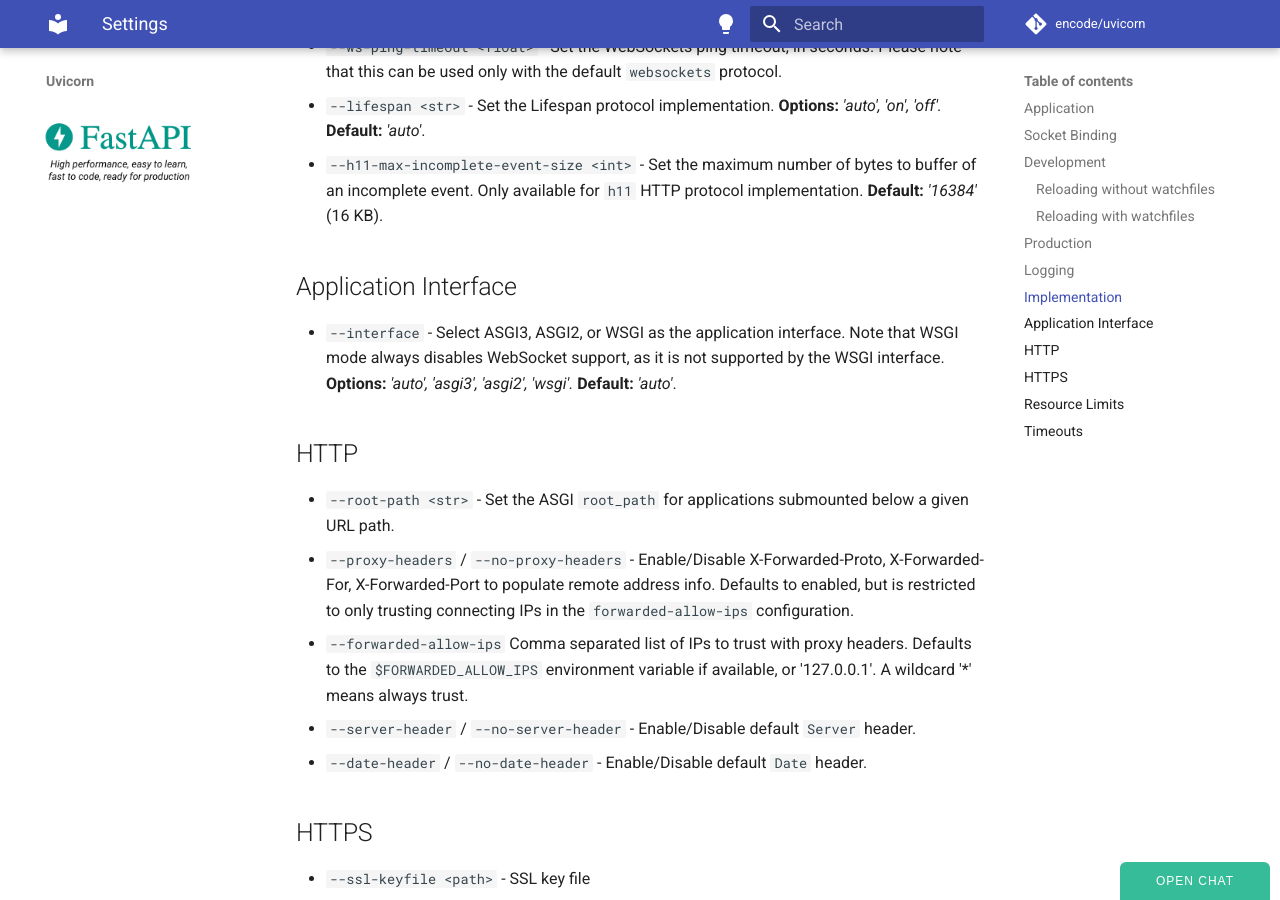
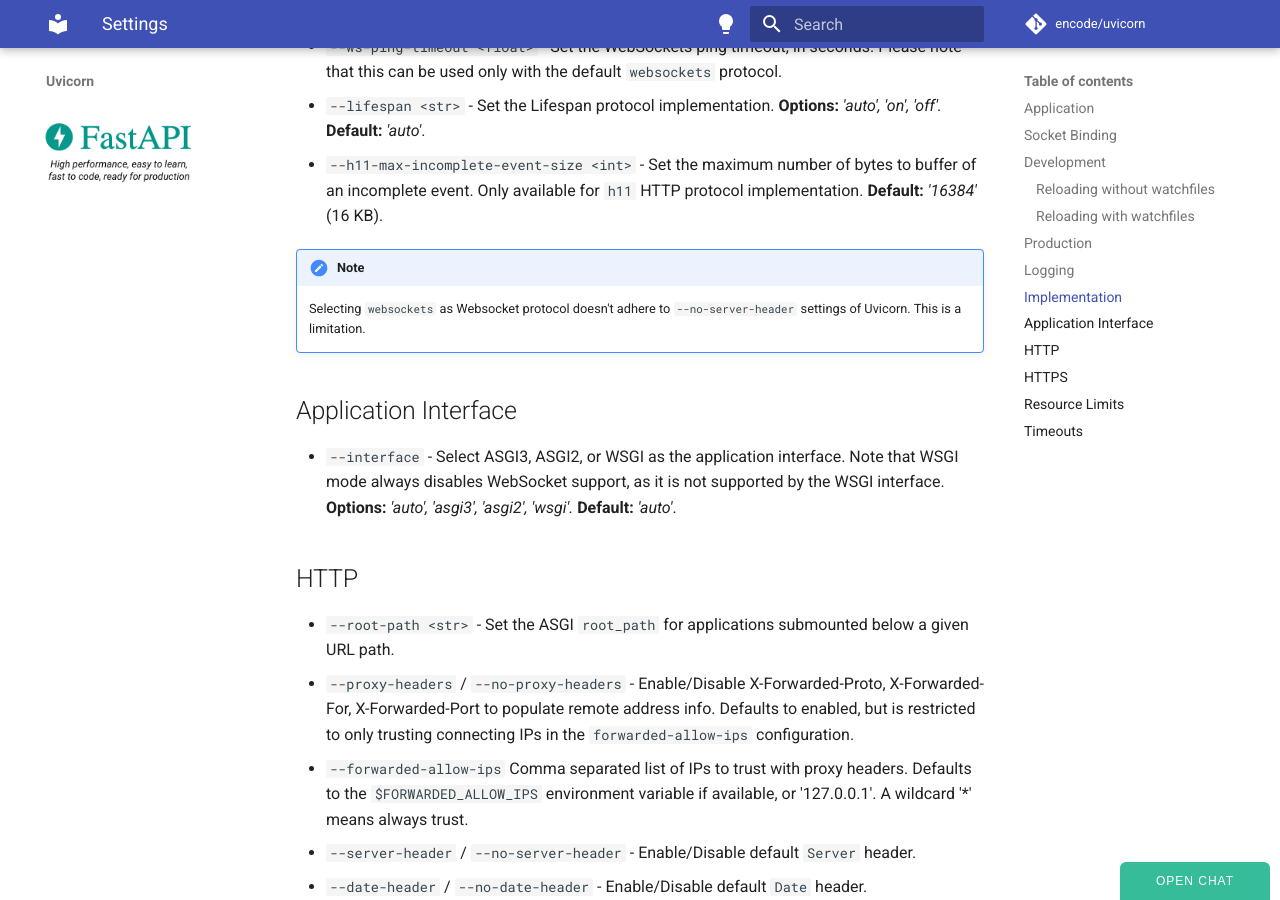
Before and after one commit to encode/uvicorn, an MkDocs documentation site: the page built from docs/settings.md, in a window 1280 px wide and 900 px high, scrolled down 2832 px. Built offline with MkDocs 1.6.1 and Material for MkDocs 9.7.7, drawn with Linux system fonts in a browser that asks for light colours; comment, search, counter and statistics services are not loaded.

Commit message:
docs: added limitation about Websockets

```diff
--- a/docs/settings.md
+++ b/docs/settings.md
@@ -67,6 +67,9 @@ For more nuanced control over which file modifications trigger reloads, install
 * `--lifespan <str>` - Set the Lifespan protocol implementation. **Options:** *'auto', 'on', 'off'.* **Default:** *'auto'*.
 * `--h11-max-incomplete-event-size <int>` - Set the maximum number of bytes to buffer of an incomplete event. Only available for `h11` HTTP protocol implementation. **Default:** *'16384'* (16 KB).
 
+!!! note
+    Selecting `websockets` as Websocket protocol doesn't adhere to `--no-server-header` settings of Uvicorn. This is a limitation.
+
 ## Application Interface
 
 * `--interface` - Select ASGI3, ASGI2, or WSGI as the application interface.
```
